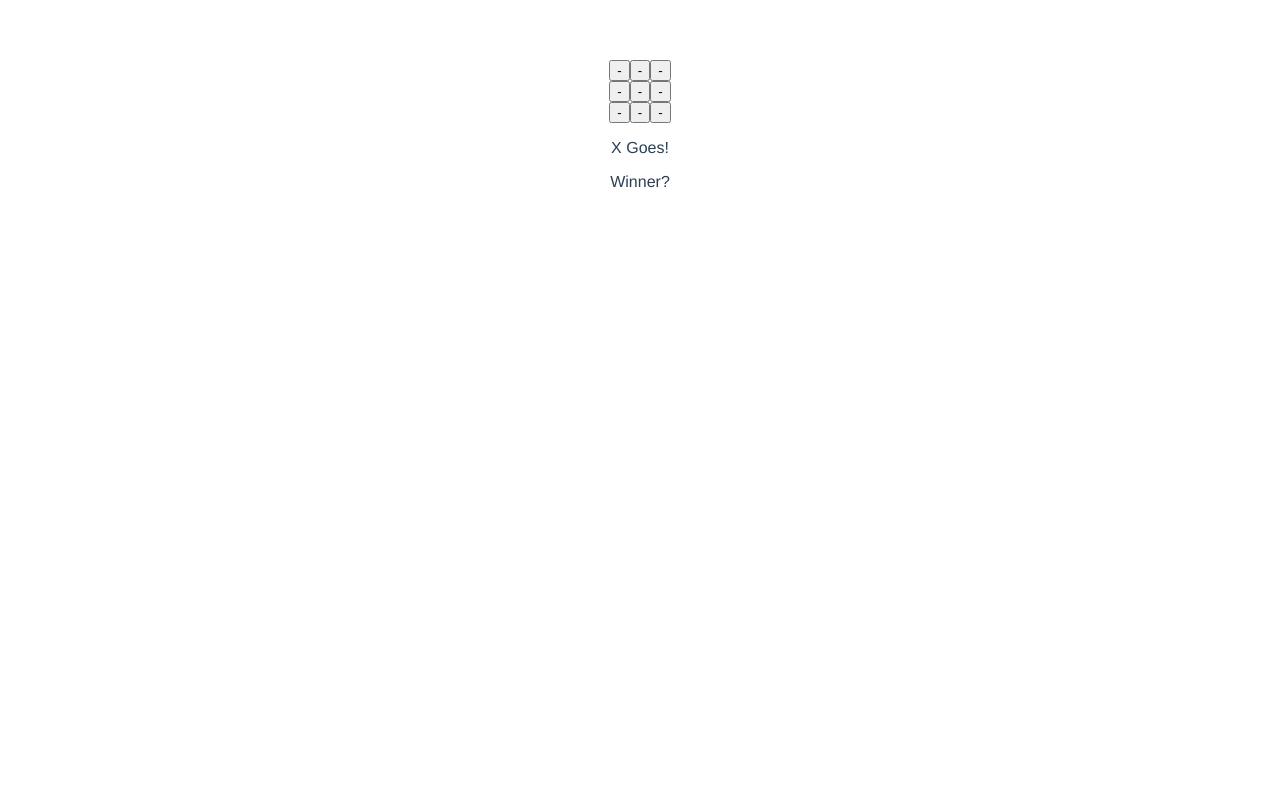
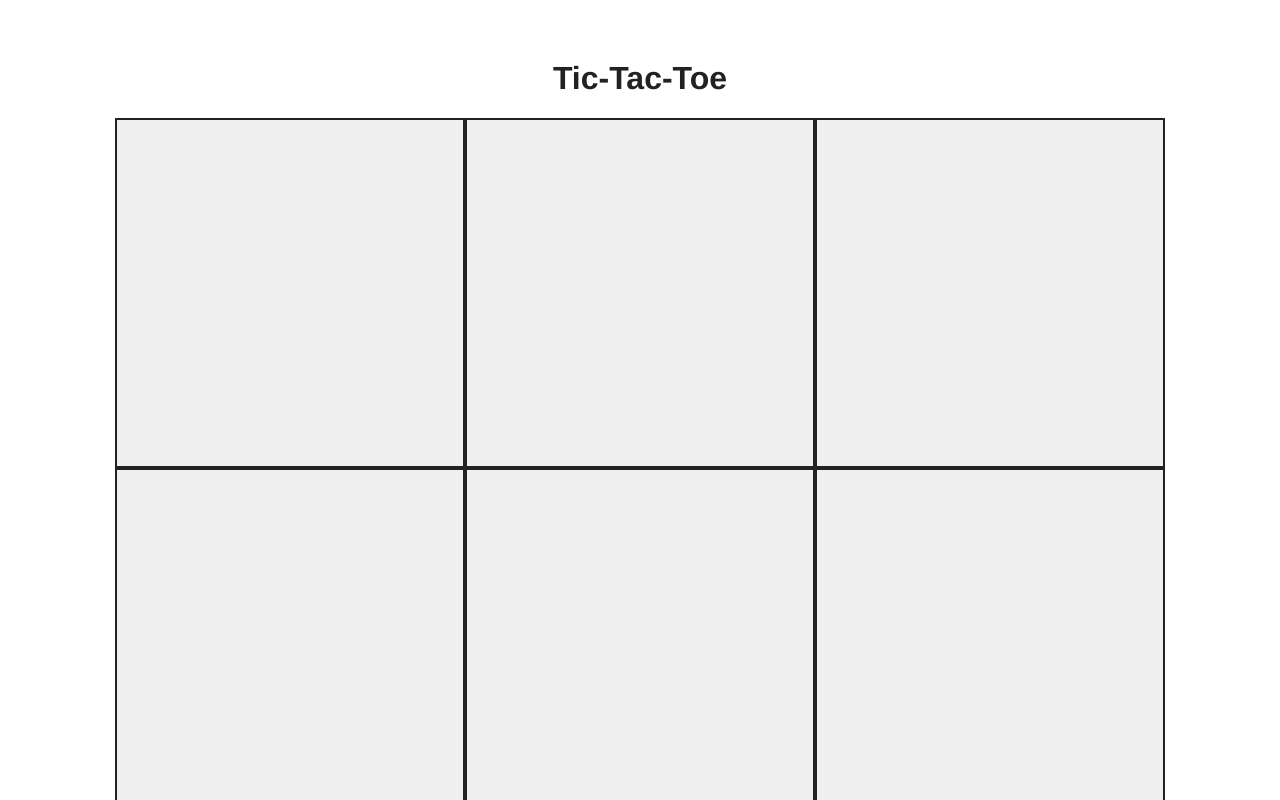
Before and after one commit to jkrayer/tic-tac-toe, a Vue app: page / in a window 1280 px wide. Shown: the top 800 px of the page. Built offline with nearby package versions, Linux system fonts and the light colour scheme.

Commit message:
Refactor components

```diff
--- a/src/App.vue
+++ b/src/App.vue
@@ -1,16 +1,38 @@
 <template>
   <div id="app">
-    <game />
+    <h1>Tic-Tac-Toe</h1>
+    <board />
+    <p>{{ currentPlayer }} Goes!</p>
+    <p>
+      Winner? {{ winner }}
+      <button v-if="winner !== null" @click="handleClick" type="button">
+        Play Again
+      </button>
+    </p>
+    <!-- Winner Overlay Play again button -->
   </div>
 </template>
 
 <script>
-import Game from "./components/Game.vue";
+import { mapGetters, mapState } from "vuex";
+import Board from "./components/Board.vue";
 
 export default {
   name: "App",
+
   components: {
-    Game
+    Board
+  },
+
+  computed: {
+    ...mapGetters(["currentPlayer"]),
+    ...mapState(["winner"])
+  },
+
+  methods: {
+    handleClick() {
+      this.$store.dispatch("reset");
+    }
   }
 };
 </script>
@@ -21,7 +43,7 @@ export default {
   -webkit-font-smoothing: antialiased;
   -moz-osx-font-smoothing: grayscale;
   text-align: center;
-  color: #2c3e50;
+  color: #222;
   margin-top: 60px;
 }
 </style>
--- /dev/null
+++ b/src/assets/global.scss
@@ -0,0 +1,5 @@
+html,
+body {
+  padding: 0;
+  margin: 0;
+}
--- a/src/components/Board.vue
+++ b/src/components/Board.vue
@@ -1,33 +1,54 @@
 <template lang="html">
   <div class="board">
-    <div v-for="(row, y) in board" :key="y" class="row">
-      <button
-        v-for="(char, x) in row"
-        :key="y + x"
-        @click="play([x, y])"
-        type="button"
-        :disabled="char !== '-' || winner"
-      >
-        {{ char }}
-      </button>
-    </div>
+    <template v-for="(row, y) in board">
+      <div class="cell" v-for="(char, x) in row" :key="[y, x].join('')">
+        <btn
+          @click="play([x, y])"
+          :disabled="char !== '-' || winner"
+          :symbol="char"
+        >
+          {{ char }}
+        </btn>
+      </div>
+    </template>
   </div>
 </template>
 
 <script>
 import { mapState } from "vuex";
+import Btn from "./Btn.vue";
 
 export default {
+  components: { Btn },
+
   computed: {
     ...mapState(["board", "winner"])
   },
 
   methods: {
     play(coordinates) {
+      console.log(32, "play");
       this.$store.dispatch("play", coordinates);
     }
   }
 };
 </script>
 
-<style lang="css" scoped></style>
+<style lang="scss" scoped>
+.board {
+  display: flex;
+  flex-wrap: wrap;
+  width: 82vw;
+  height: 82vw;
+  // max-width: ;
+  margin-right: auto;
+  margin-left: auto;
+  background-color: #222;
+}
+.cell {
+  box-sizing: border-box;
+  width: 33.33333%;
+  height: 33.33333%;
+  padding: 2px;
+}
+</style>
--- /dev/null
+++ b/src/components/Btn.vue
@@ -0,0 +1,60 @@
+<template functional>
+  <button
+    type="button"
+    class="button"
+    :class="props.symbol"
+    v-bind="$attrs"
+    v-on="$listeners"
+  >
+    <div />
+    <div />
+  </button>
+</template>
+
+<script>
+export default {
+  name: "Btn",
+
+  props: {
+    symbol: {
+      type: String,
+      default: "",
+      valiator: val => ["", "x", "o"].includes(val)
+    }
+  }
+};
+</script>
+
+<style lang="scss" scoped>
+.button {
+  width: 100%;
+  height: 100%;
+  border: none;
+  > div {
+    width: 100%;
+  }
+}
+.X {
+  > div {
+    height: 7px;
+    background-color: red;
+  }
+  :first-child {
+    transform: rotate(45deg);
+  }
+  :last-child {
+    transform: rotate(-45deg);
+  }
+}
+.O {
+  > div {
+    width: 93px;
+    height: 93px;
+    border: solid 7px green;
+    border-radius: 50%;
+  }
+  :last-child {
+    display: none;
+  }
+}
+</style>
--- a/src/components/Game.vue
+++ /dev/null
@@ -1,39 +0,0 @@
-<template lang="html">
-  <div class="game">
-    <board />
-    <p>{{ currentPlayer }} Goes!</p>
-    <p>
-      Winner? {{ winner }}
-      <button v-if="winner !== null" @click="handleClick" type="button">
-        Play Again
-      </button>
-    </p>
-    <!-- Winner Overlay Play again button -->
-  </div>
-</template>
-
-<script>
-import { mapGetters, mapState } from "vuex";
-import Board from "./Board.vue";
-
-export default {
-  name: "Game",
-
-  components: {
-    Board
-  },
-
-  computed: {
-    ...mapGetters(["currentPlayer"]),
-    ...mapState(["winner"])
-  },
-
-  methods: {
-    handleClick() {
-      this.$store.dispatch("reset");
-    }
-  }
-};
-</script>
-
-<style lang="css" scoped></style>
--- a/src/main.js
+++ b/src/main.js
@@ -1,6 +1,7 @@
 import Vue from "vue";
 import App from "./App.vue";
 import store from "./store";
+import "./assets/global.scss";
 
 Vue.config.productionTip = false;
 
--- a/src/store/index.js
+++ b/src/store/index.js
@@ -5,9 +5,9 @@ Vue.use(Vuex);
 
 const defaultState = () => ({
   board: [
-    ["-", "-", "-"],
-    ["-", "-", "-"],
-    ["-", "-", "-"]
+    ["", "", ""],
+    ["", "", ""],
+    ["", "", ""]
   ],
   players: ["X", "O"],
   winner: null,
```
